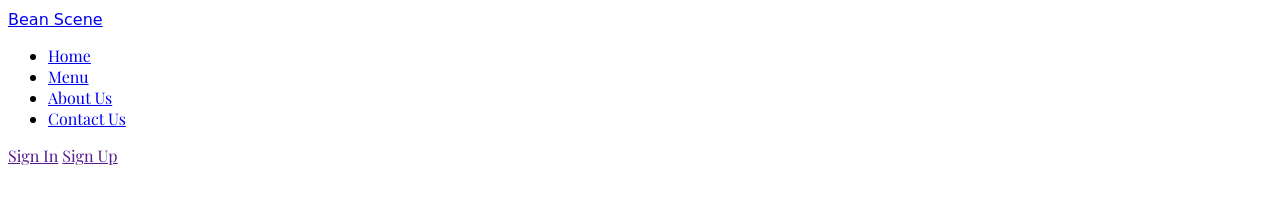
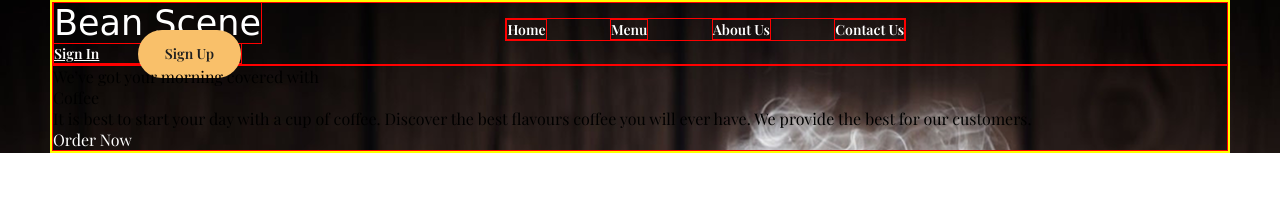
Before and after one commit to Vladimirow98-P/the-first-figma-website, a plain HTML site: page index.html in a window 1280 px wide. Drawn offline with nearby package versions, Linux system fonts and the light colour scheme; a web font is replaced by a local one.

Commit message:
add styles to nav section

```diff
--- a/index.html
+++ b/index.html
@@ -12,6 +12,7 @@
 </head>
 <body>
 <header>
+    <div class="container">
     <nav>
         <a href="#" class="logo">Bean Scene</a>
         <ul>
@@ -21,8 +22,19 @@
             <li><a href="#">Contact Us</a></li>
         </ul>
         <div class="login">
-            <a href="" class="signin">Sign In</a>
-            <a href="" class="signin">Sign Up</a>
+            <a href="#" class="signin-btn">Sign In</a>
+            <a href="#" class="signup-btn">Sign Up</a>
+        </div>
+        </nav>
+        <div class="hero">
+            <p class="label">We’ve got your morning covered with</p>
+            <span class="title">Coffee</span>
+            <p class="description">It is best to start your day with a cup of coffee. Discover the
+            best flavours coffee you will ever have. We provide the best
+            for our customers.</p>
+                <a href="#" class="order-btn">Order Now</a>
+        </div>
+            </div>
 </header>
 </body>
 </html>
--- a/style.css
+++ b/style.css
@@ -1,9 +1,93 @@
 body {
     font-family: "Playfair Display", serif;
+}
+
+body,
+* {
+    margin: 0;
+    padding: 0;
+    box-sizing: border-box;
+    text-decoration: none;
+}
+
+.container {
+    border: 2px solid yellow;
+    width: 1180px;
+    margin: 0 auto;
+}
+
+header {
+    background-image: url(img/coffee_image.png);
 }
 
 header .logo {
     font-family: "Clicker Script", cursive;
     font-weight: 400;
     font-style: normal;
+     border: 1px solid red;
+    font-size: 35px;
+    margin-right: 240px;
 }
+
+header a {
+    color: white;
+}
+
+header nav {
+    border: 1px solid red;
+    font-size: 14px;
+    font-weight: 600;
+}
+
+
+header ul {
+    border: 1px solid red;
+    display: inline-block;
+    margin-right: 200px;
+}
+
+header ul li {
+    border: 1px solid red;
+    display: inline-block;
+    margin-right: 60px;
+}
+
+header ul a,
+.signin-btn {
+    transition: 0.3s;
+}
+
+header ul a:hover,
+ .signin-btn:hover{
+    opacity: 0.8;
+}
+
+header ul li:last-child {
+margin-right: 0px;
+}
+
+header .login {
+    border: 1px solid red;
+    display: inline-block;
+}
+
+.hero {
+    border: 1px solid red;
+}
+
+.signin-btn {
+    margin-right: 35px;
+    text-decoration: underline;
+}
+
+.signup-btn {
+    color: #1E1E1E;
+    background-color:#F9C06A;
+    border-radius: 24px;
+    padding: 14px 27px 15px;
+    transition: 0.3s;
+}
+
+.signup-btn:hover {
+    box-shadow: 0 0 10px 2px grey;
+}
```
Also changed, not shown: img/coffee_image.png (added).
